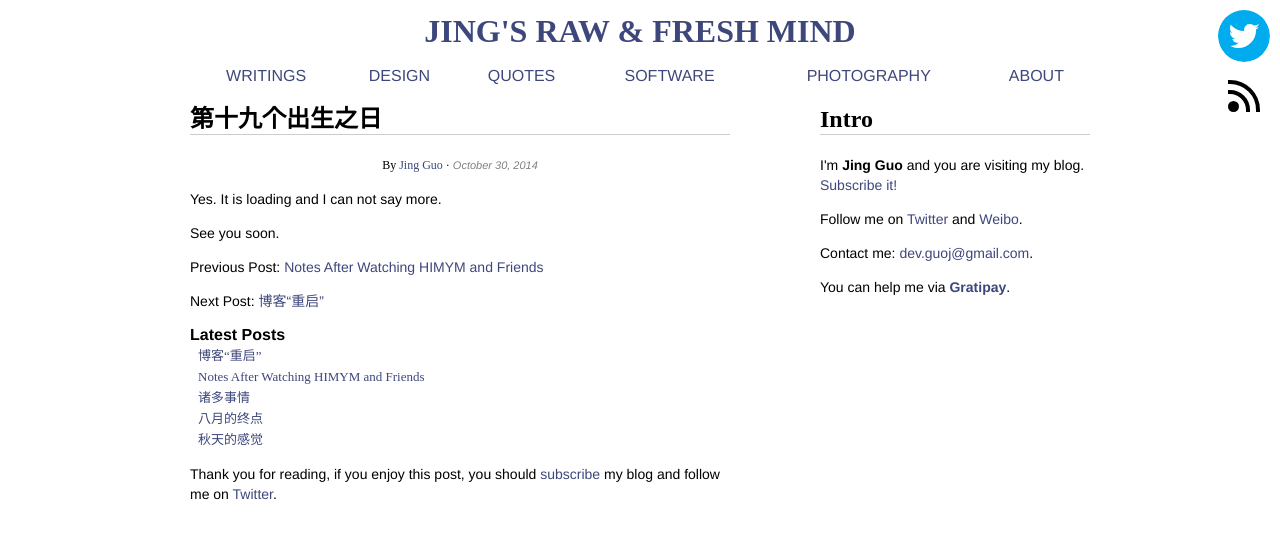
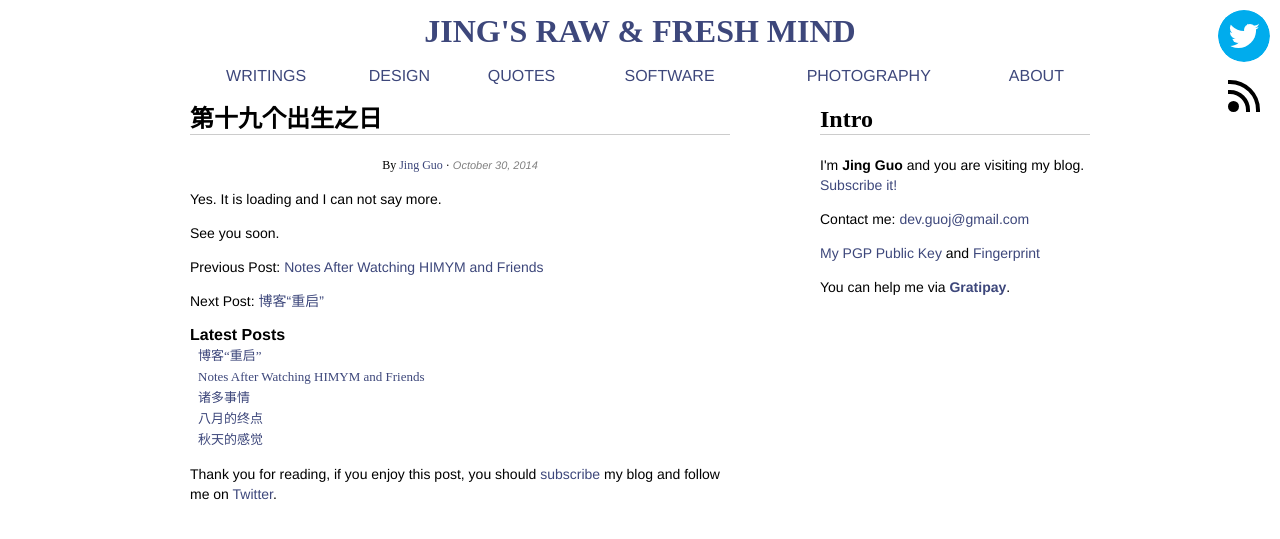
Before and after one commit to guojing0/guojing0.github.io, a Jekyll site: the page built from _posts/2014-10-30-nineteenth-birthday.md, in a window 1280 px wide. Shown: the top 539 px of the page. Built offline with Jekyll 4.4.1, drawn with Linux system fonts in a browser that asks for light colours; Markdown is read by kramdown in place of the engine named in the settings.

Commit message:
PGP and fingerprint

```diff
--- a/_layouts/for-index.html
+++ b/_layouts/for-index.html
@@ -70,8 +70,8 @@
           <h2>Intro</h2>
           <div class="bio">
             <p>I'm <strong>Jing Guo</strong> and you are visiting my blog. <a href="/atom.xml">Subscribe it!</a>&nbsp;&nbsp;</p>
-            <p>Follow me on <a href="https://twitter.com/guojingtw">Twitter</a> and <a href="http://weibo.com/gj1030">Weibo</a>.</p>
-            <p>Contact me: <a href="mailto: dev.guoj@gmail.com">dev.guoj@gmail.com</a>.</p>
+            <p>Contact me: <a href="mailto: dev.guoj@gmail.com">dev.guoj@gmail.com</a></p>
+            <p><a href="/JingGuoPGP.asc">My PGP Public Key</a> and <a href="/fingerprint.txt">Fingerprint</a></p>
             <p>You can help me via <strong><a href="https://gratipay.com/guojing0/">Gratipay</a></strong>.</p>
         </div>
       </section>
--- a/_layouts/modern.html
+++ b/_layouts/modern.html
@@ -91,11 +91,9 @@
         <div class="right">
           <h2>Intro</h2>
           <div class="bio">
-            <p>I'm <strong>Jing Guo</strong> and you are visiting my blog. <a href="/atom.xml">Subscribe it!</a>&nbsp;&nbsp;
-            <a href="/atom.xml"><div class="rss"></div></a></p>
-
-            <p>Follow me on <a href="https://twitter.com/guojingtw">Twitter</a> and <a href="http://weibo.com/gj1030">Weibo</a>.</p>
-            <p>Contact me: <a href="mailto: dev.guoj@gmail.com">dev.guoj@gmail.com</a>.</p>
+            <p>I'm <strong>Jing Guo</strong> and you are visiting my blog. <a href="/atom.xml">Subscribe it!</a>&nbsp;&nbsp;</p>
+            <p>Contact me: <a href="mailto: dev.guoj@gmail.com">dev.guoj@gmail.com</a></p>
+            <p><a href="/JingGuoPGP.asc">My PGP Public Key</a> and <a href="/fingerprint.txt">Fingerprint</a></p>
             <p>You can help me via <strong><a href="https://gratipay.com/guojing0/">Gratipay</a></strong>.</p>
         </div>
       </section>
--- /dev/null
+++ b/fingerprint.txt
@@ -0,0 +1 @@
+423E A6C4 421B E929 03B3 1117 39DE FCC4 8699 A1E6
```
Also changed, not shown: 1 other file.
